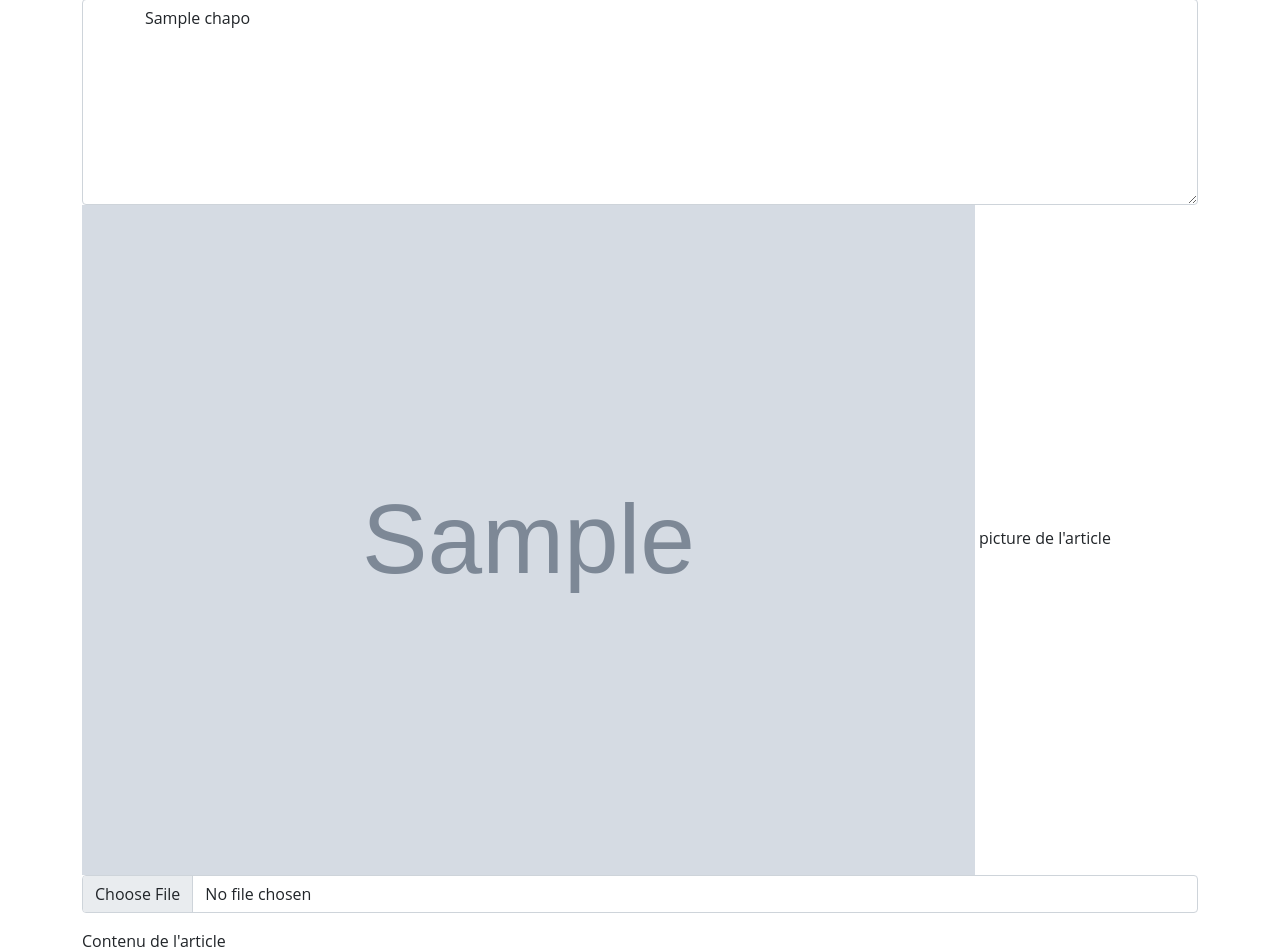
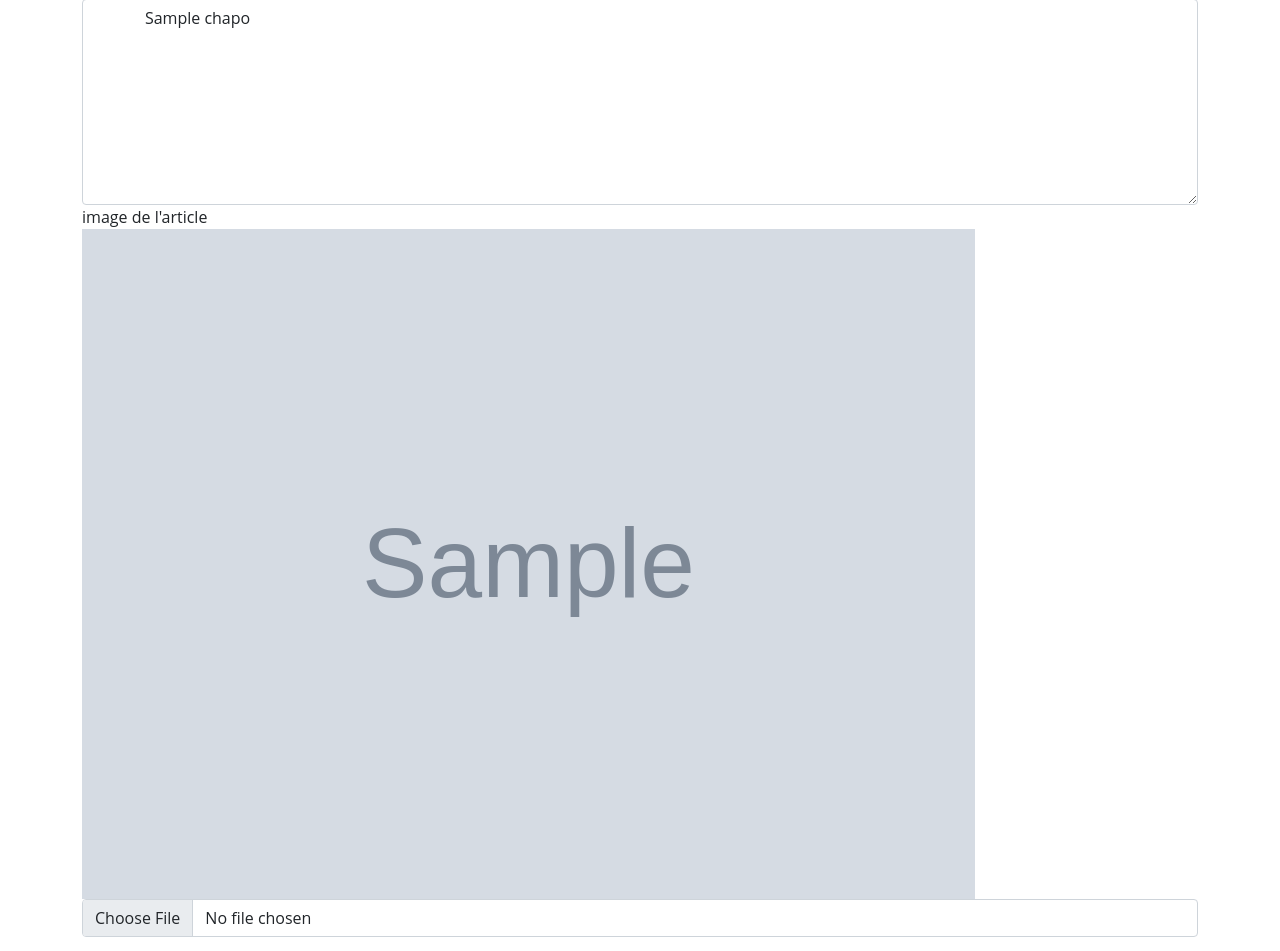
Before and after one commit to Monky23/My-first-blog, a PHP site: template Views/admin/post/Form.php in a window 1280 px wide. Shown: the part 525-1476 px from the top of the page. Run offline with PHP 8.4, Linux system fonts and the light colour scheme; the template is opened without the code that fills it: most values are stand-ins (such as "Sample title", 1, 10 or a date in 2020); grey boxes marked "Sample" are stand-in pictures; data that the repository does not hold is empty; classes that the project's autoload settings leave out are loaded by file name; some libraries are stand-ins or nearby versions.

Commit message:
fix update screen picture

```diff
--- a/Views/admin/post/Form.php
+++ b/Views/admin/post/Form.php
@@ -14,9 +14,10 @@
         </textarea>
     </div>
     <div class="mb-3 form-group">
+        <label for="picture" class="form-group">image de l'article</label><br>
         <img src="/uploads/<?= $params['post']->picture ?? '' ?>" alt="" width="80%">
-        <label for="picture" class="form-group">picture de l'article</label>
-        <input type="file" class="form-control" id="picture" name="picture"/>
+        <input type="file" class="form-control" id="picture" name="picture"
+        value="<?= $params['post']->title ?? '' ?>"/>
     </div>
     <div class="form-group">
         <label for="content">Contenu de l'article</label>
@@ -26,7 +27,8 @@
     </div>
     <div class="form-check form-group">
         <input type="hidden" name="published" value="0">
-        <input type="checkbox" name="published" value="1" class="form-check-input" id="published">
+        <input type="checkbox" name="published" value="1" class="form-check-input"
+        id="published">
         <label class="form-check-label" for="published">Publier</label>
     </div>
     <div class="form-group">
```
